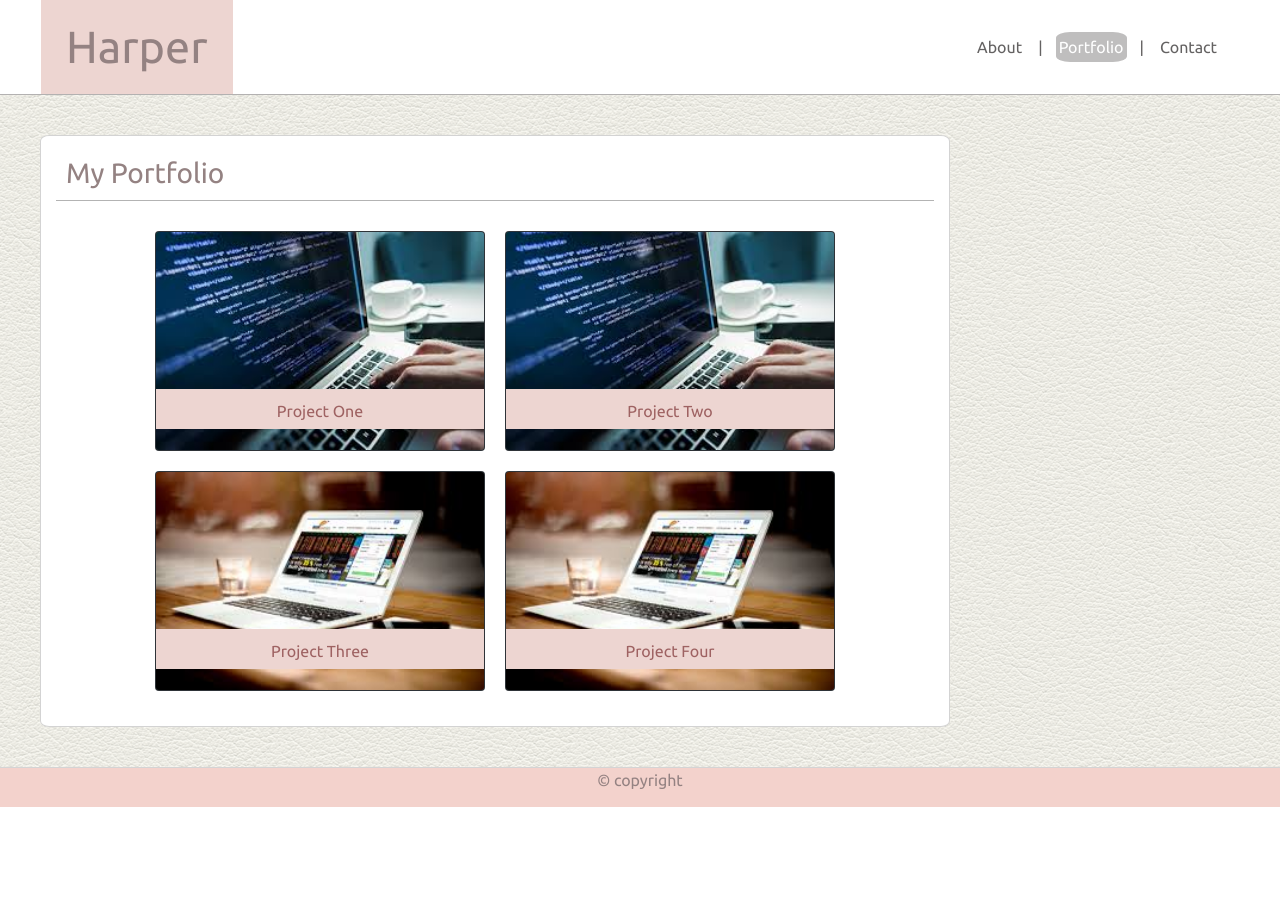
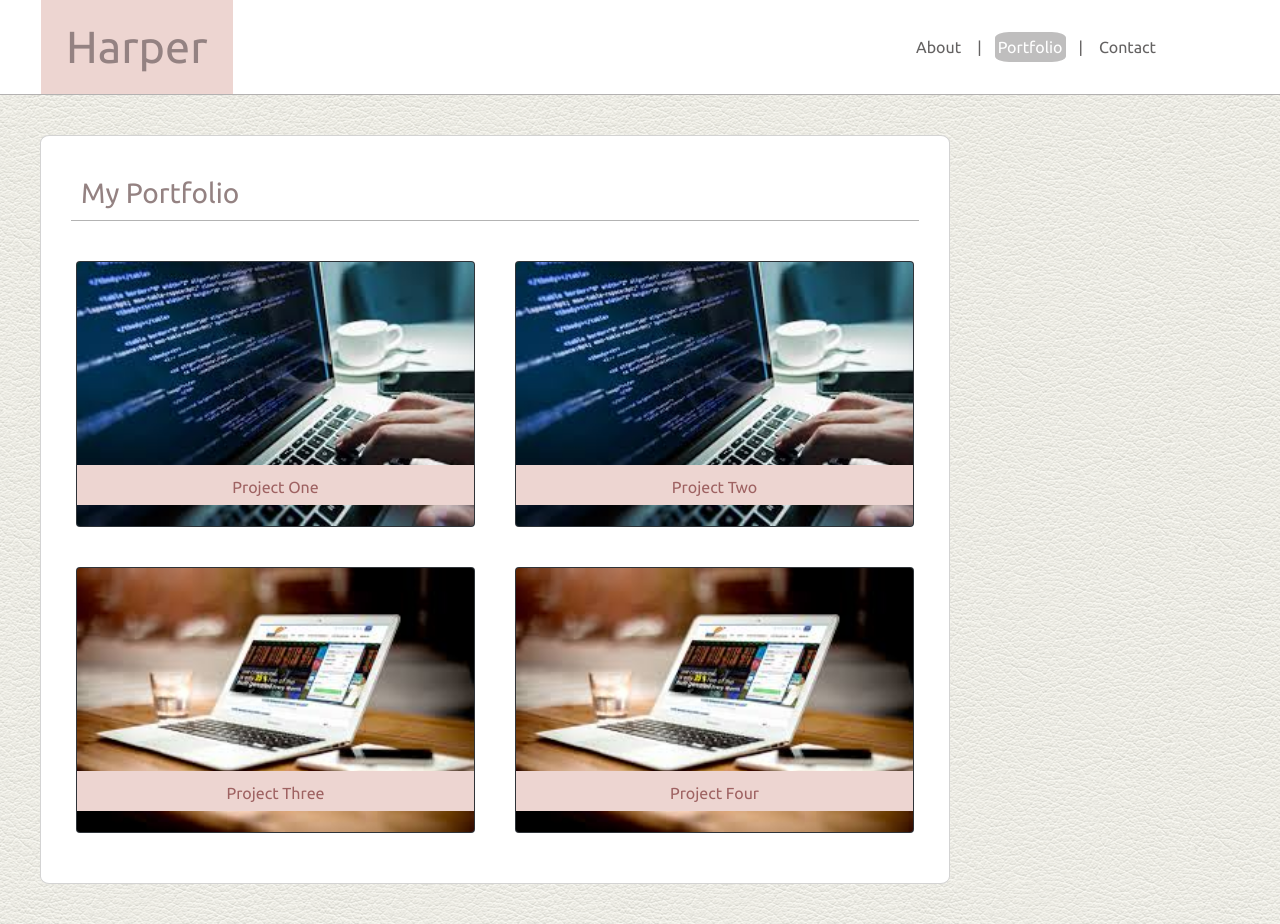
Before and after one commit to harper774/responsive, a plain HTML site: page portfolio.html in a window 1280 px wide. Shown: the top 924 px of the page. Before the commit the page ends 807 px from the top, so only its background shows below. Drawn offline with nearby package versions, Linux system fonts and the light colour scheme; a web font is replaced by a local one.

Commit message:
some corrections on large size

```diff
--- a/assets/style/style.css
+++ b/assets/style/style.css
@@ -14,7 +14,7 @@ body{
 /* remove the scroll horizontal and vertical on page */
 body, html{
     overflow-x: hidden;
-    overflow-y: hidden;
+    /* overflow-y: hidden; */
 }
 
 .content row{
@@ -186,8 +186,9 @@ body, html{
 .contentPara .myPort{
     padding:10px;
     flex:0 1 auto;
-    width:350px;
+    width:auto;
     height:auto;
+    margin:auto;
 }
 
 @media screen and (max-width:670px){
@@ -274,34 +275,55 @@ body, html{
         display:flex;
         flex-direction: column;
         flex-wrap:wrap;
-        justify-content: center;
     }
     .contentPara .myPort{
         padding:10px;
         flex:0 1 auto;
         align-self: center;
+        width:77%;
+        height:auto;
     }
-
-
 
 }
 
 @media screen and (min-width:769px) and (max-width:980px){
-    .myPortAll{
+    /* .myPortAll{
         display:flex;
         flex-direction: row;
         flex-wrap:wrap;
         justify-content: center;
+    } */
+
+    .contentBox{
+        padding:30px;
+    }
+
+    .contentPara .col-sm-12, .col-md-6{
+        padding:10px;
     }
 }
 
 @media screen and (min-width:981px){
     .content{
         width:950px;
+        /* margin-left:10%; */
         margin-right:auto;
+        /* margin-right:auto; */
     }
 
-    .myPortAll{
-        justify-content: center;
+    .contentBox{
+        padding:30px;
+    }
+
+    .contentPara .col-sm-12, .col-md-6{
+        padding:10px;
+    }
+/*
+    .myName h1{
+        margin-left:18%;
+    } */
+
+    .myNav{
+        padding-right:10%;
     }
 }
--- a/portfolio.html
+++ b/portfolio.html
@@ -43,6 +43,7 @@
         </div>
 
         <div class="content">
+
 			<div class="row">
                 <div class="col">
                     <div class="reset contentBox">
@@ -54,6 +55,7 @@
 
 						<div class = "contentPara">
 							<div class = "row myPortAll">
+								<div class = "reset col-sm-12 col-md-6">
 									<div class = "myPort">
 										<div class="card bg-dark text-white">
 											<img src="assets/picture/P2.jpg" class="card-img" alt="...">
@@ -62,7 +64,9 @@
 											</div>
 										</div>
 									</div>
+								</div>
 
+								<div class = "reset col-sm-12 col-md-6">
 									<div class = "myPort">
 										<div class="card bg-dark text-white">
 											<img src="assets/picture/P2.jpg" class="card-img" alt="...">
@@ -71,7 +75,9 @@
 											</div>
 										</div>
 									</div>
+								</div>
 
+								<div class = "reset col-sm-12 col-md-6">
 									<div class = "myPort">
 										<div class="card bg-dark text-white">
 											<img src="assets/picture/P3.jpg" class="card-img" alt="...">
@@ -80,7 +86,9 @@
 											</div>
 										</div>
 									</div>
+								</div>
 
+								<div class = "reset col-sm-12 col-md-6">
 									<div class = "myPort">
 										<div class="card bg-dark text-white">
 											<img src="assets/picture/P3.jpg" class="card-img" alt="...">
@@ -90,8 +98,9 @@
 										</div>
 									</div>
 								</div>
+							</div>
 
-							<div class = "row">
+							<!-- <div class = "row">
 								<div class = "col-md-4">
 								</div>
 
@@ -100,7 +109,7 @@
 
 								<div class = "col-md-4">
 								</div>
-							</div>
+							</div> -->
 
 						</div>
 
```
Lines whose indentation alone changed are shown as unchanged.
